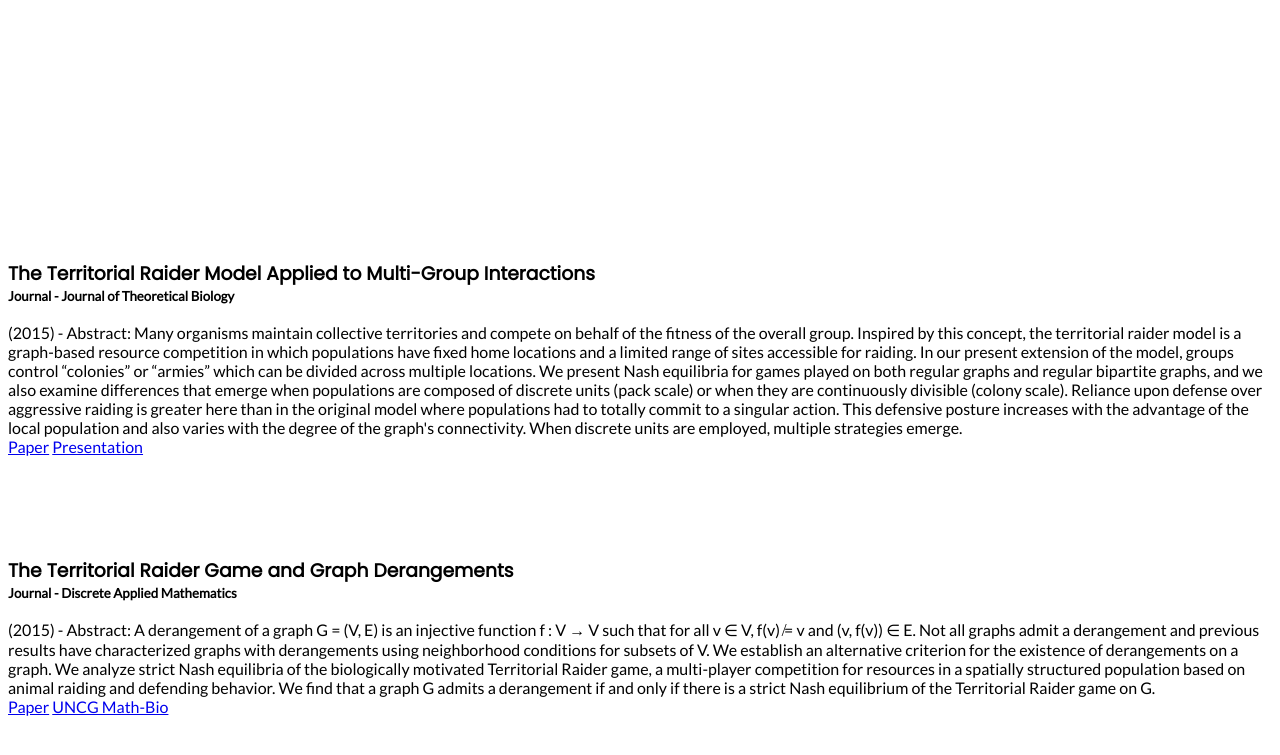
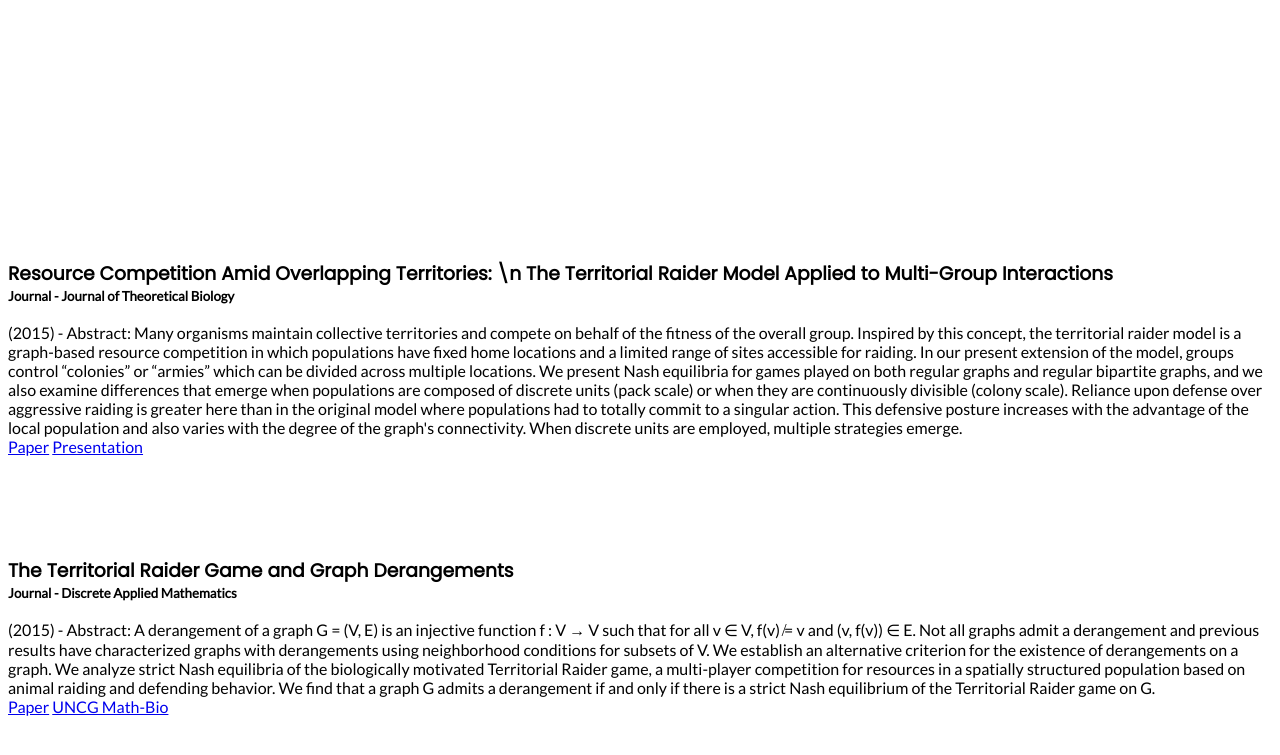
Before and after one commit to dennisjunior111/dennisjunior111.github.io, a Jekyll site: the page index.html, which Jekyll copies as it is, in a window 1280 px wide and 900 px high, scrolled down 7900 px. Shown: the top 755 px of the window. Built offline with Jekyll 4.4.1, drawn with Linux system fonts in a browser that asks for light colours; nearby versions of some CDN libraries; library files that are not in the unit come from our copies; a script that is not in the unit is left out.

Commit message:
Update index.html

```diff
--- a/index.html
+++ b/index.html
@@ -157,7 +157,7 @@ This is my about me section. <b>This is how you bold</b>. This is how you refere
         <div id="publications">
 
              <div class="container">
-                <h3 id="title" class="wow animated fadeIn title">The Territorial Raider Model Applied to Multi-Group Interactions</h3>
+                <h3 id="title" class="wow animated fadeIn title">Resource Competition Amid Overlapping Territories: \n The Territorial Raider Model Applied to Multi-Group Interactions</h3>
                 <h5 id="tagline" class="wow animated fadeInUp">Journal - Journal of Theoretical Biology</h5>
                  <br>
                 <p id="content" class="wow animated fadeInUp">(2015) - Abstract: Many organisms maintain collective territories and compete on behalf of the fitness of the overall group.
```
